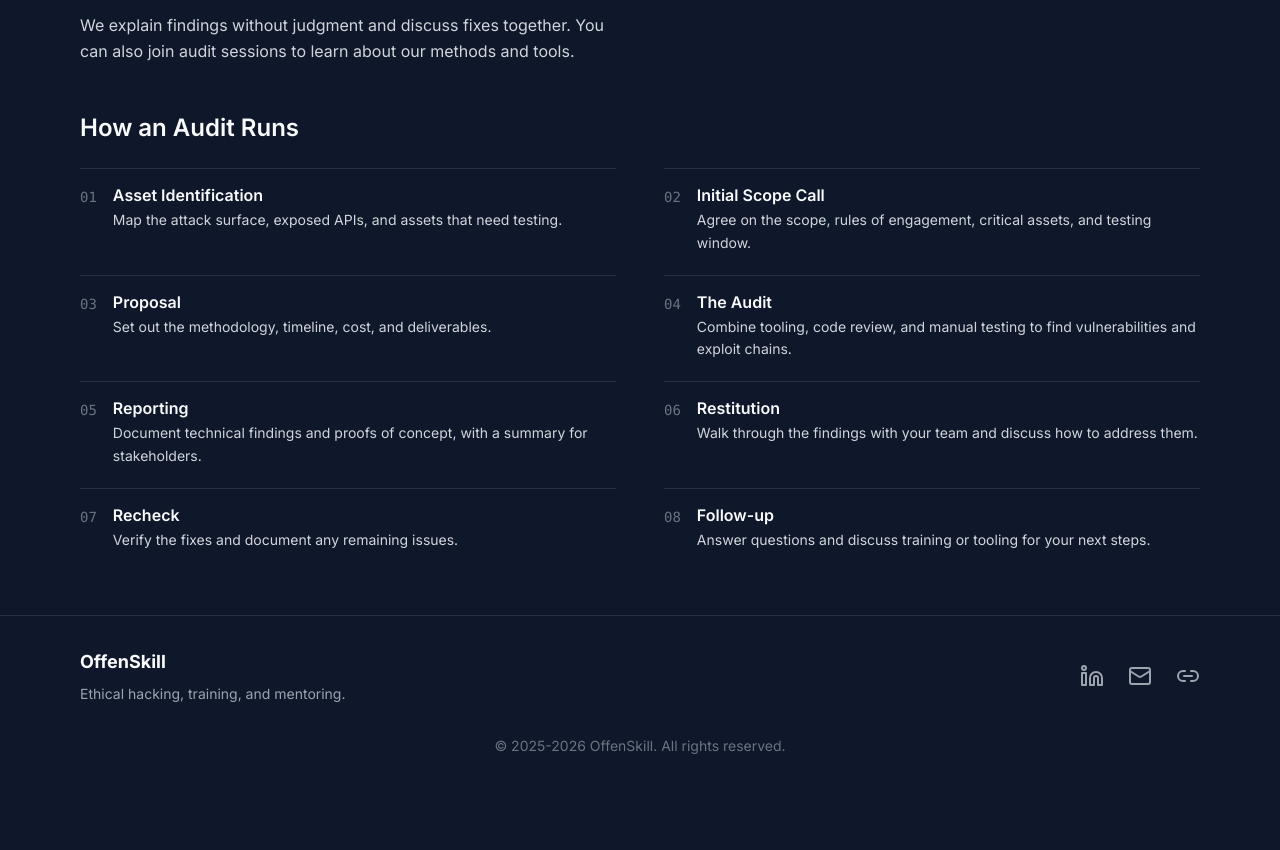
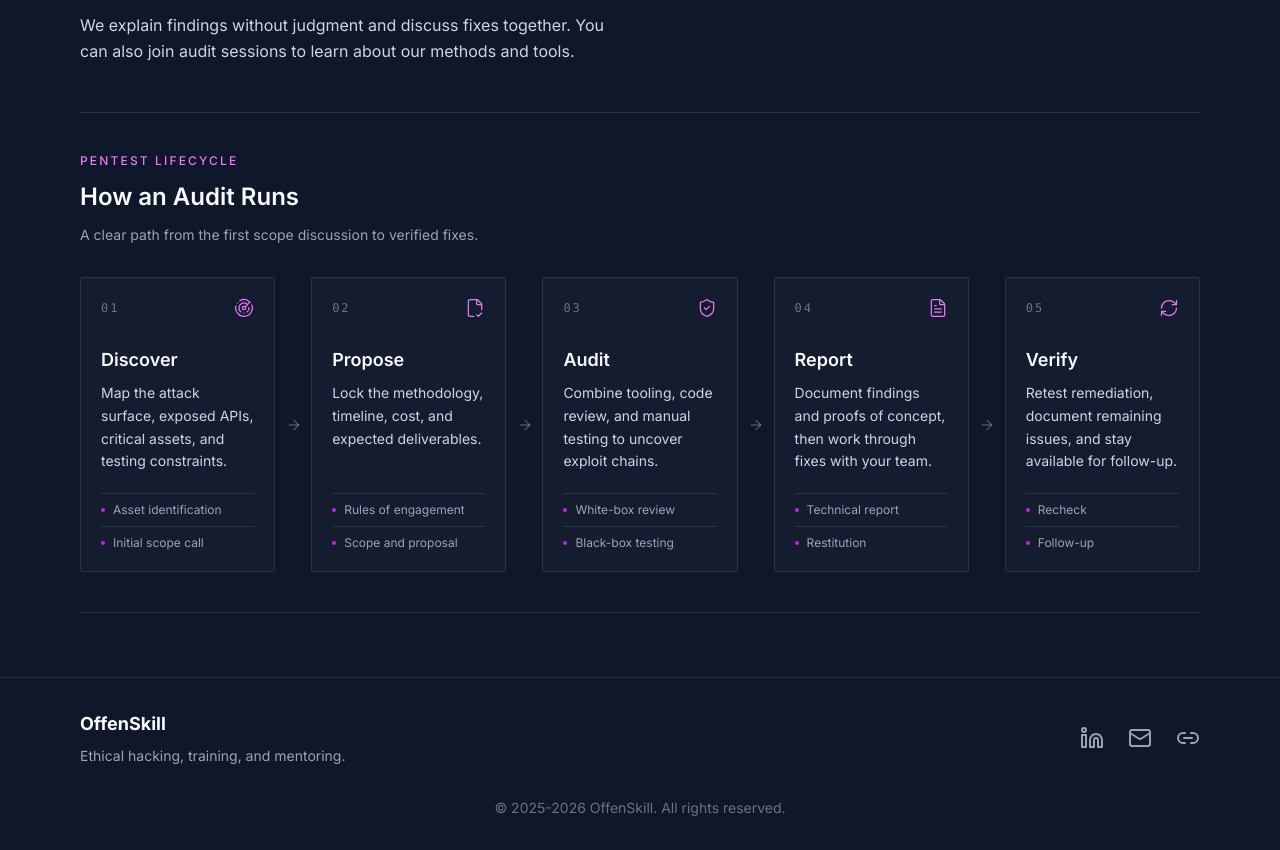
Before and after one commit to laluka/osk-shop, a React (Vite) app: page /pentest in a window 1280 px wide. Shown: the part 1009-1859 px from the top of the page. Before the commit the page ends 1797 px from the top, so only its background shows below. Built offline with nearby package versions, Linux system fonts and the light colour scheme.

Commit message:
Add pentest lifecycle and expand team profiles

```diff
--- a/src/data/team.ts
+++ b/src/data/team.ts
@@ -11,8 +11,8 @@ export const team: TeamMember[] = [
     {
         name: 'Laluka',
         image: '/assets/original/louka-laluka.png',
-        bio: 'Louka Jacques-Chevallier. Working in offensive security since 2019, with a love for sharing knowledge through teaching and mentoring.',
-        skills: ['Pentesting', 'Code Audits', 'Tooling', 'Mentoring'],
+        bio: 'Louka Jacques-Chevallier. Working in offensive security since 2019, he specializes in Web, Cloud, and Linux code audits and 0-day research, with a love for sharing knowledge through teaching and mentoring.',
+        skills: ['Pentesting', 'Web', 'Cloud', 'Linux', 'Code Audits', '0-day Research', 'Tooling', 'Mentoring'],
         bookingImages: {
             hour: '/assets/original/mentoring-1h.png',
             day: '/assets/original/mentoring-1d.png',
@@ -20,9 +20,10 @@ export const team: TeamMember[] = [
         },
     },
     {
-        name: 'Baptiste p4st1s',
-        bio: 'Introduction coming soon.',
-        skills: [],
+        name: 'p4st1s',
+        image: '/assets/original/p4st1s.png',
+        bio: 'Baptiste Rolando. A tireless builder and the most energetic member of the group, he is often on the road and focuses on Web, Cloud, and Linux pentesting.',
+        skills: ['Pentesting', 'Web', 'Cloud', 'Linux', 'Tooling', 'FunAtParties'],
     },
     {
         name: '7h30th3r0n3',
--- a/src/pages/Pentest.tsx
+++ b/src/pages/Pentest.tsx
@@ -1,4 +1,5 @@
 import PageIntro from '../components/PageIntro';
+import { ArrowDown, ArrowRight, FileCheck2, FileText, Radar, RefreshCw, ShieldCheck } from 'lucide-react';
 
 const competencies = [
     'Web Applications', 'Cloud Infrastructure', 'Linux Systems', 'DevSecOps', 'System Administration',
@@ -7,15 +8,37 @@ const competencies = [
 
 const exclusions = ['Active Directory', 'Windows Forensics', 'Cryptography'];
 
-const workflow = [
-    { title: 'Asset Identification', desc: 'Map the attack surface, exposed APIs, and assets that need testing.' },
-    { title: 'Initial Scope Call', desc: 'Agree on the scope, rules of engagement, critical assets, and testing window.' },
-    { title: 'Proposal', desc: 'Set out the methodology, timeline, cost, and deliverables.' },
-    { title: 'The Audit', desc: 'Combine tooling, code review, and manual testing to find vulnerabilities and exploit chains.' },
-    { title: 'Reporting', desc: 'Document technical findings and proofs of concept, with a summary for stakeholders.' },
-    { title: 'Restitution', desc: 'Walk through the findings with your team and discuss how to address them.' },
-    { title: 'Recheck', desc: 'Verify the fixes and document any remaining issues.' },
-    { title: 'Follow-up', desc: 'Answer questions and discuss training or tooling for your next steps.' },
+const auditFlow = [
+    {
+        title: 'Discover',
+        description: 'Map the attack surface, exposed APIs, critical assets, and testing constraints.',
+        steps: ['Asset identification', 'Initial scope call'],
+        icon: Radar,
+    },
+    {
+        title: 'Propose',
+        description: 'Lock the methodology, timeline, cost, and expected deliverables.',
+        steps: ['Rules of engagement', 'Scope and proposal'],
+        icon: FileCheck2,
+    },
+    {
+        title: 'Audit',
+        description: 'Combine tooling, code review, and manual testing to uncover exploit chains.',
+        steps: ['White-box review', 'Black-box testing'],
+        icon: ShieldCheck,
+    },
+    {
+        title: 'Report',
+        description: 'Document findings and proofs of concept, then work through fixes with your team.',
+        steps: ['Technical report', 'Restitution'],
+        icon: FileText,
+    },
+    {
+        title: 'Verify',
+        description: 'Retest remediation, document remaining issues, and stay available for follow-up.',
+        steps: ['Recheck', 'Follow-up'],
+        icon: RefreshCw,
+    },
 ];
 
 const Pentest = () => (
@@ -74,18 +97,47 @@ const Pentest = () => (
                 </div>
             </section>
 
-            <section>
-                <h2 className="text-2xl font-semibold mb-6">How an Audit Runs</h2>
-                <ol className="grid md:grid-cols-2 gap-x-12 gap-y-5">
-                    {workflow.map((step, index) => (
-                        <li key={step.title} className="flex gap-4 border-t border-white/10 pt-4">
-                            <span className="text-sm text-gray-500 font-mono shrink-0 pt-0.5">{String(index + 1).padStart(2, '0')}</span>
-                            <div>
-                                <h3 className="font-semibold mb-1">{step.title}</h3>
-                                <p className="text-sm text-gray-300 leading-relaxed">{step.desc}</p>
-                            </div>
-                        </li>
-                    ))}
+            <section aria-labelledby="audit-flow-title" className="border-y border-white/10 py-8 md:py-10">
+                <div className="max-w-2xl mb-8">
+                    <p className="text-xs font-medium uppercase tracking-[0.18em] text-[#e879f9] mb-3">Pentest lifecycle</p>
+                    <h2 id="audit-flow-title" className="text-2xl font-semibold mb-3">How an Audit Runs</h2>
+                    <p className="text-sm text-gray-400">A clear path from the first scope discussion to verified fixes.</p>
+                </div>
+
+                <ol className="grid lg:grid-cols-5 lg:gap-9">
+                    {auditFlow.map((phase, index) => {
+                        const Icon = phase.icon;
+
+                        return (
+                            <li key={phase.title} className="relative flex flex-col min-w-0">
+                                <div className="flex flex-1 flex-col border border-white/10 bg-white/[0.025] p-5 rounded-sm transition-colors hover:border-[#c026d3]/40 hover:bg-white/[0.04]">
+                                    <div className="flex items-center justify-between mb-7">
+                                        <span className="font-mono text-xs tracking-[0.16em] text-gray-500">
+                                            {String(index + 1).padStart(2, '0')}
+                                        </span>
+                                        <Icon aria-hidden="true" className="w-5 h-5 text-[#e879f9]" strokeWidth={1.5} />
+                                    </div>
+                                    <h3 className="text-lg font-semibold mb-2">{phase.title}</h3>
+                                    <p className="text-sm text-gray-300 leading-relaxed">{phase.description}</p>
+                                    <ul className="mt-auto pt-5 space-y-2" aria-label={`${phase.title} steps`}>
+                                        {phase.steps.map((step) => (
+                                            <li key={step} className="flex items-center gap-2 border-t border-white/10 pt-2 text-xs text-gray-400">
+                                                <span aria-hidden="true" className="w-1 h-1 rounded-full bg-[#c026d3] shrink-0" />
+                                                {step}
+                                            </li>
+                                        ))}
+                                    </ul>
+                                </div>
+
+                                {index < auditFlow.length - 1 && (
+                                    <span aria-hidden="true" className="flex h-9 items-center justify-center text-white/25 lg:absolute lg:-right-[1.65rem] lg:top-1/2 lg:h-auto lg:-translate-y-1/2">
+                                        <ArrowDown className="w-4 h-4 lg:hidden" />
+                                        <ArrowRight className="hidden w-4 h-4 lg:block" />
+                                    </span>
+                                )}
+                            </li>
+                        );
+                    })}
                 </ol>
             </section>
         </div>
```
Also changed, not shown: public/assets/original/p4st1s.png (added).
